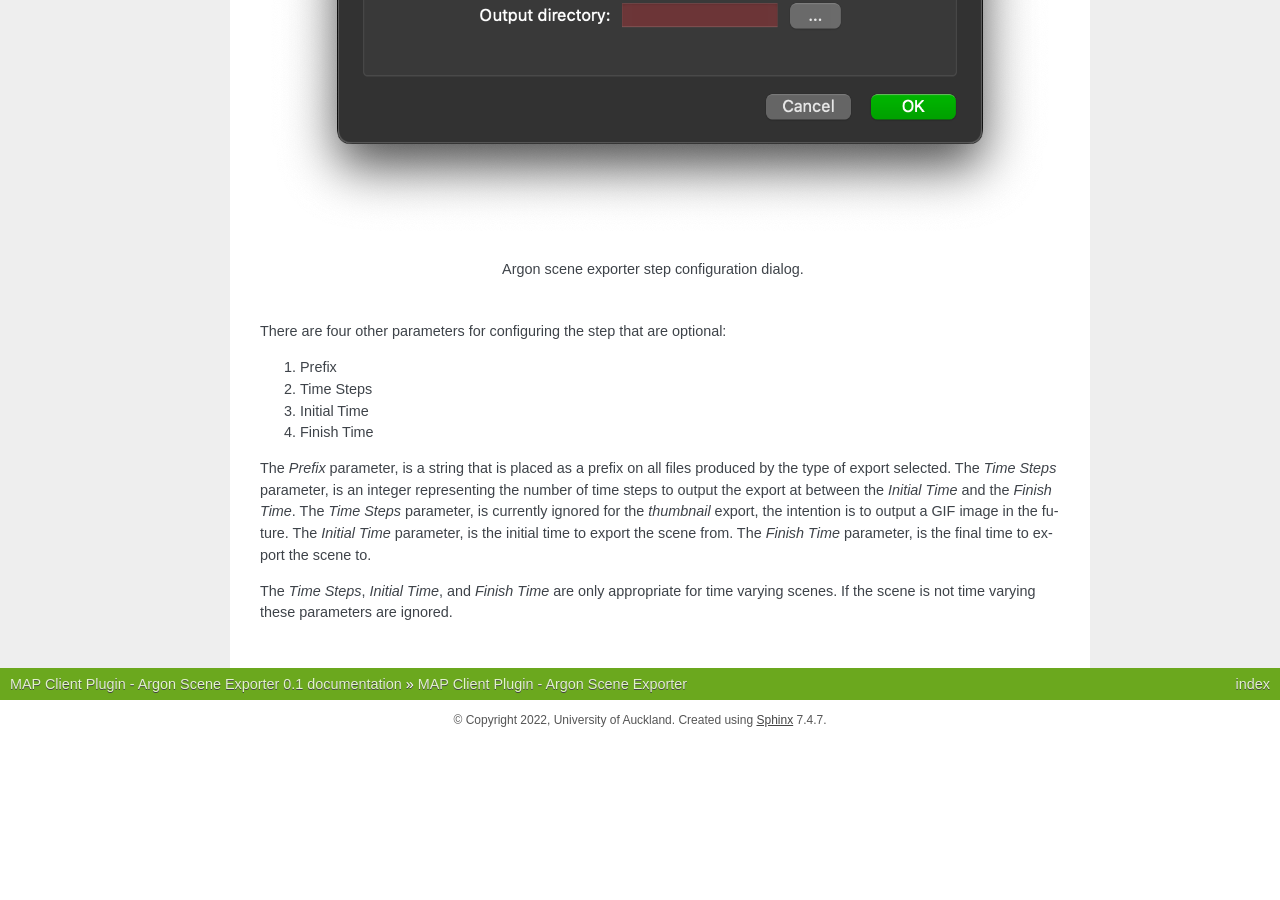
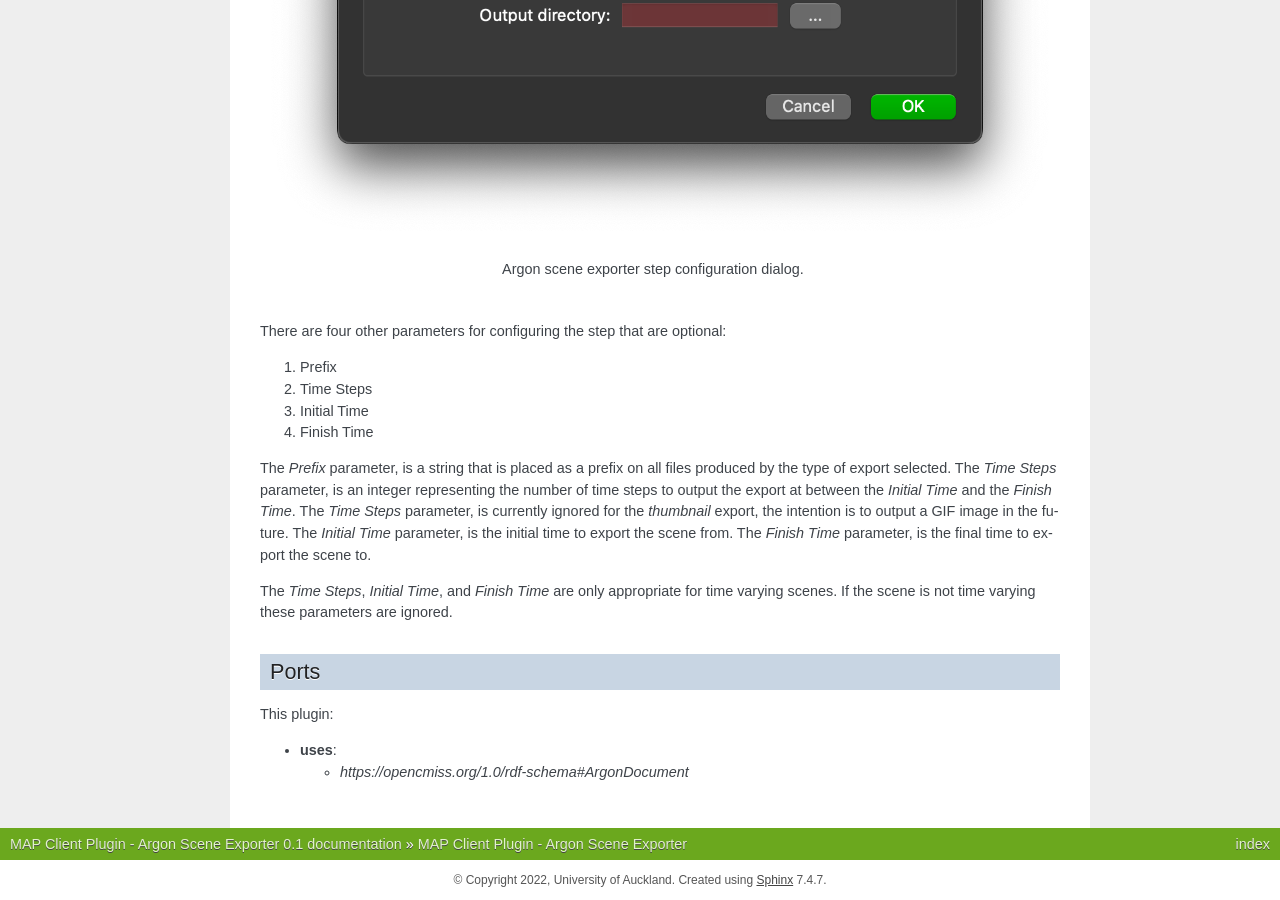
Before and after one commit to mapclient-plugins/mapclientplugins.argonsceneexporterstep, a Sphinx documentation site: the page built from docs/index.rst, in a window 1280 px wide and 900 px high, scrolled down 1093 px. Built offline with Sphinx 7.4.7, drawn with Linux system fonts in a browser that asks for light colours; before the commit the page ends 1833 px from its top, so only the background shows below that.

Commit message:
Add documentation on step ports.

```diff
--- a/docs/index.rst
+++ b/docs/index.rst
@@ -40,3 +40,12 @@ The *Finish Time* parameter, is the final time to export the scene to.
 
 The *Time Steps*, *Initial Time*, and *Finish Time* are only appropriate for time varying scenes.
 If the scene is not time varying these parameters are ignored.
+
+Ports
+-----
+
+This plugin:
+
+* **uses**:
+
+  * *https://opencmiss.org/1.0/rdf-schema#ArgonDocument*
```
